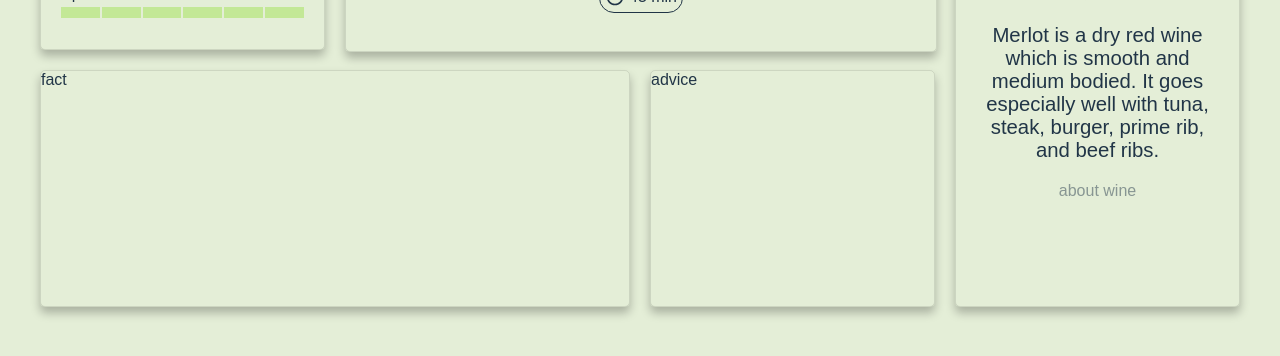
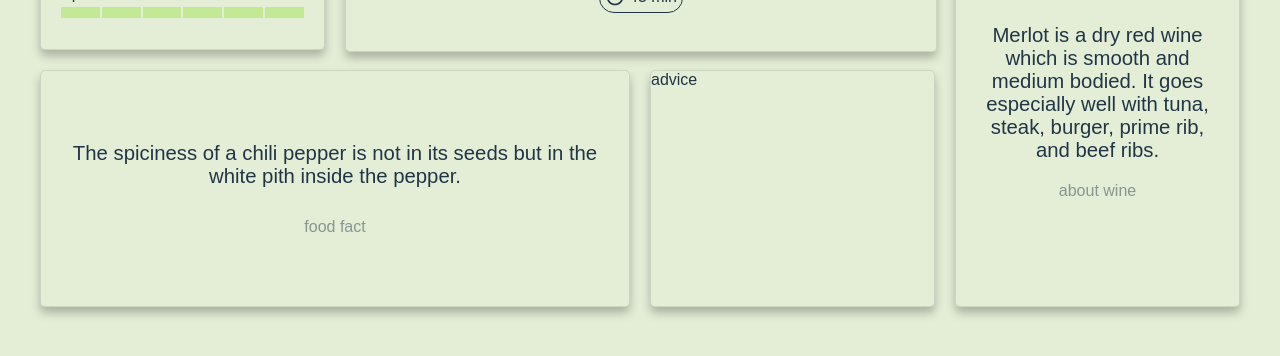
Before and after one commit to romkery/classic-foodlify, a Next.js app: page / in a window 1280 px wide. Shown: the part 804-1160 px from the top of the page. Built offline with nearby package versions, Linux system fonts and the light colour scheme.

Commit message:
FoodFact component was created

```diff
--- /dev/null
+++ b/components/Home/AnnouncementGridLayout/FoodFact.tsx
@@ -0,0 +1,17 @@
+import React from 'react';
+
+const FoodFact = () => {
+  return (
+    <div className="announcement-grid-layout__fact">
+      <div className="container">
+        <p>
+          The spiciness of a chili pepper is not in its seeds but in the white
+          pith inside the pepper.
+        </p>
+        <span>food fact</span>
+      </div>
+    </div>
+  );
+};
+
+export default FoodFact;
--- a/components/Home/Home.tsx
+++ b/components/Home/Home.tsx
@@ -2,6 +2,7 @@ import React from 'react';
 import Taste from '@components/Home/AnnouncementGridLayout/Taste';
 import Receipt from '@components/Home/AnnouncementGridLayout/Receipt';
 import Wine from '@components/Home/AnnouncementGridLayout/Wine';
+import FoodFact from '@components/Home/AnnouncementGridLayout/FoodFact';
 
 const Home = () => {
   return (
@@ -20,7 +21,7 @@ const Home = () => {
             <Taste />
             <Receipt />
             <Wine />
-            <div className="announcement-grid-layout__fact">fact</div>
+            <FoodFact />
             <div className="announcement-grid-layout__advice">advice</div>
           </div>
         </div>
--- a/styles/components/Home.module.scss
+++ b/styles/components/Home.module.scss
@@ -238,7 +238,7 @@
               width: rem(110);
 
               @include breakpoint-down(sm) {
-               height: rem(200);
+                height: rem(200);
                 width: rem(75);
               }
             }
@@ -247,8 +247,8 @@
               @include adaptive_font(25, 18);
               text-align: center;
             }
+
             span {
-              font-size: rem(16);
               color: hsla(208, 37%, 20%, 0.47);
             }
           }
@@ -256,12 +256,33 @@
 
         &__fact {
           grid-area: 3 / 1 / 5 / 3;
+          padding: rem(40) rem(30);
           @include breakpoint-down(xl) {
             grid-area: 7 / 1 / 9 / 3;
           }
 
           @include breakpoint-down(sm) {
             grid-area: unset;
+          }
+
+          .container {
+            width: 100%;
+            height: 100%;
+            display: flex;
+            flex-direction: column;
+            align-items: center;
+            justify-content: center;
+            gap: rem(30);
+
+            p {
+              font-weight: 300;
+              @include adaptive_font(25, 18);
+              text-align: center;
+            }
+
+            span {
+              color: hsla(208, 37%, 20%, 0.47);
+            }
           }
         }
 
```
